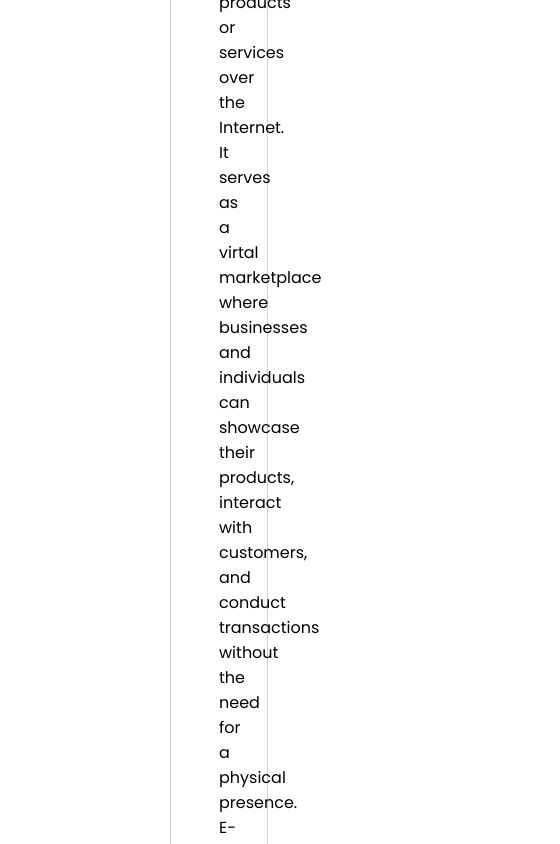
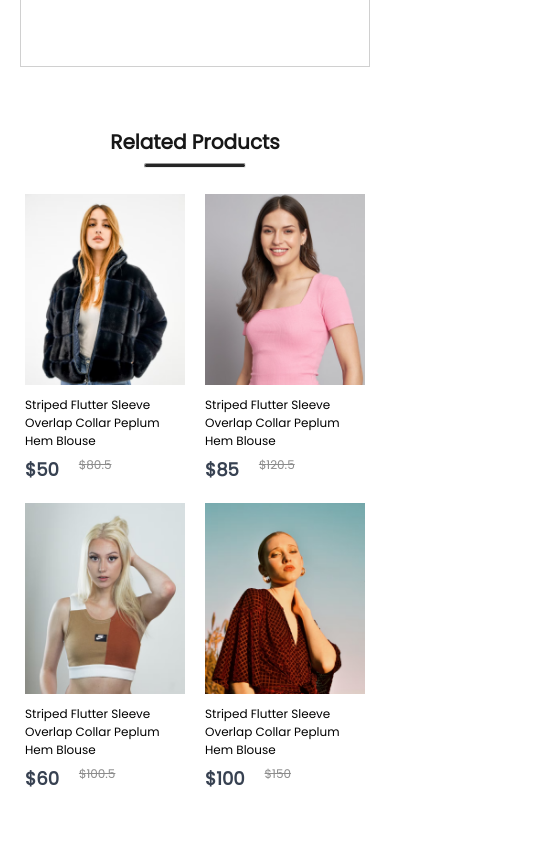
Before and after one commit to nguyenfrancis6/ecommerce, a React (Create React App) app in the folder frontend/: page /product/1 in a window 390 px wide. Shown: the part 1580-2424 px from the top of the page, 560 px wide, since content can reach past the window. Built offline with nearby package versions, Linux system fonts and the light colour scheme.

Commit message:
Made descriptionbox, related products, and cart page responsive

```diff
--- a/frontend/src/Components/CartItems/CartItems.css
+++ b/frontend/src/Components/CartItems/CartItems.css
@@ -107,3 +107,71 @@
   color: white;
   cursor: pointer
 }
+
+@media(max-width: 1280px){
+  .cartitems{
+    margin: 60px 50px;
+  }
+
+  .cartitems-format-main{
+    grid-template-columns: 0.5fr 3fr 0.5fr 0.5fr 0.5fr 0.5fr;
+    gap: 20px;
+    padding: 15px 0px;
+    font-size: 15px;
+  }
+
+  .carticon-product-icon{
+    height: 50px;
+  }
+
+  .cartitems-remove-icon{
+    margin: auto;
+  }
+
+  .cartitems-quantity{
+    width: 40px;
+    height: 30px;
+  }
+
+  .cartitems-down{
+    margin: 80px 0px;
+    flex-direction: column;
+    gap: 80px;
+  }
+
+  .cartitems-total {
+    margin: 0;
+  }
+
+  .cartitems-total button{
+    max-width: 200px;
+    height: 45px;
+    font-size: 13px;
+  }
+
+  .cartitems-promobox{
+    width: auto;
+    max-width: 500px;
+  }
+
+  .cartitems-promobox input{
+    width: 100%;
+  }
+
+  .cartitems-promobox button{
+    width: 120px;
+    margin-left: -125px;
+  }
+}
+
+@media(max-width: 500px){
+  .cartitems-format-main{
+    display: none;
+    grid-template-columns: 0.5fr 3fr 0.5fr;
+    gap: 10px;
+  }
+
+  .cartitems-format{
+    display: grid;
+  }
+}
--- a/frontend/src/Components/DescriptionBox/DescriptionBox.css
+++ b/frontend/src/Components/DescriptionBox/DescriptionBox.css
@@ -30,3 +30,19 @@
   padding: 48px;
   padding-bottom: 70px;
 }
+
+@media(max-width: 1280px){
+  .descriptionbox{
+    margin: 60px;
+  }
+}
+
+@media(max-width: 800px){
+  .descriptionbox{
+    margin: 60px 20px;
+  }
+
+  .descriptionbox-description{
+    font-size: 14px;
+  }
+}
--- a/frontend/src/Components/RelatedProducts/RelatedProducts.css
+++ b/frontend/src/Components/RelatedProducts/RelatedProducts.css
@@ -24,3 +24,74 @@
   display: flex;
   gap: 30px;
 }
+
+@media (max-width:1280px){
+  .relatedproducts{
+    height: 70vh;
+  }
+
+  .relatedproducts h1{
+    font-size: 40px;
+  }
+
+  .relatedproducts hr{
+    width: 160px;
+    height: 4px;
+  }
+
+  .relatedproducts-item{
+    gap: 20px;
+    margin-top: 30px;
+  }
+}
+
+@media (max-width:1024px){
+  .relatedproducts{
+    height: 60vh;
+  }
+
+  .relatedproducts h1{
+    font-size: 30px;
+  }
+
+  .relatedproducts hr{
+    width: 120px;
+    height: 3px;
+  }
+
+  .relatedproducts-item{
+    gap: 15px;
+    margin-top: 20px;
+  }
+}
+
+@media (max-width:800px){
+  .relatedproducts{
+    height: 50vh;
+    gap: 6px;
+  }
+
+  .relatedproducts h1{
+    font-size: 20px;
+  }
+
+  .relatedproducts hr{
+    width: 100px;
+  }
+
+  .relatedproducts-item{
+    gap: 5px;
+  }
+}
+
+@media(max-width: 500px){
+  .relatedproducts{
+    height: 90vh;
+  }
+
+  .relatedproducts-item{
+    display: grid;
+    grid-template-columns: 1fr 1fr;
+    gap: 20px;
+  }
+}
```
